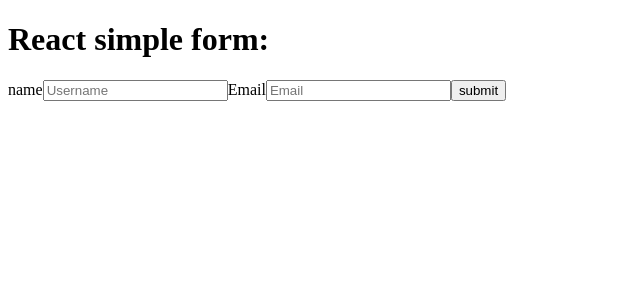
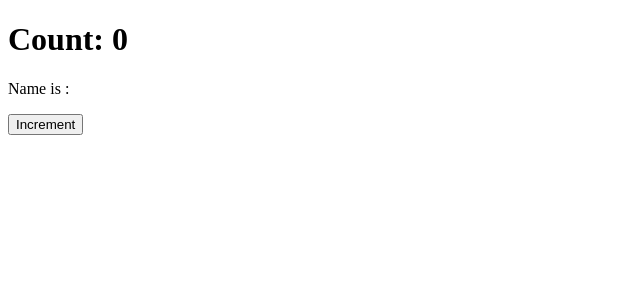
Before and after one commit to MuhammadUmair151601/Yahoo_React, a React (Vite) app: page / in a window 1280 px wide. Shown: the top 300 px of the page, without its empty margins (0-640 px from the left). Built offline with nearby package versions, Linux system fonts and the light colour scheme.

Commit message:
usestate sample examples done

```diff
--- a/src/App.jsx
+++ b/src/App.jsx
@@ -210,13 +210,24 @@
 
 // export default App
 
+// import React from 'react'
+// import Todo from './components/Todo'
+// const App = () => {
+//   return (
+//     <div>
+//     <Todo />
+//     </div>
+//   )
+// }
+
+// export default App
+
 import React from 'react'
-import SimpleForm from './components/SimpleForm'
-
+import Samplee from './components/Samplee'
 const App = () => {
   return (
     <div>
-      <SimpleForm></SimpleForm>
+      <Samplee/>
     </div>
   )
 }
--- /dev/null
+++ b/src/components/Samplee.jsx
@@ -0,0 +1,39 @@
+import React, { useEffect, useState } from 'react'
+
+const Samplee = () => {
+  const [count, setcount] = useState(0)
+  const [name, setname] = useState("")
+
+  // if we use re-rendering:
+
+  // useEffect(() => {
+  //   console.log("component rendered:")
+  // })
+
+  // if we use single render and no repetition:
+  // useEffect(()=>{
+  //   console.log("component rendered:")},[])
+
+  // Now if we have two usestate variables and we have to render one or both of them:
+    // useEffect(()=>{
+    //   console.log("rendered:")
+    // },[name])
+
+
+    // If we want to target any part in HTML like title using usestate:
+    // useEffect(()=>{
+    //   document.title = `count: ${count}`
+    //   console.log("rendered:")
+    // },[count])
+
+  return (
+
+    <div>
+      <h1>Count: {count}</h1>
+      <p>Name is : {name}</p>
+      <button onClick={()=> setcount(count+1)}>Increment</button>
+    </div>
+  )
+}
+
+export default Samplee
```
